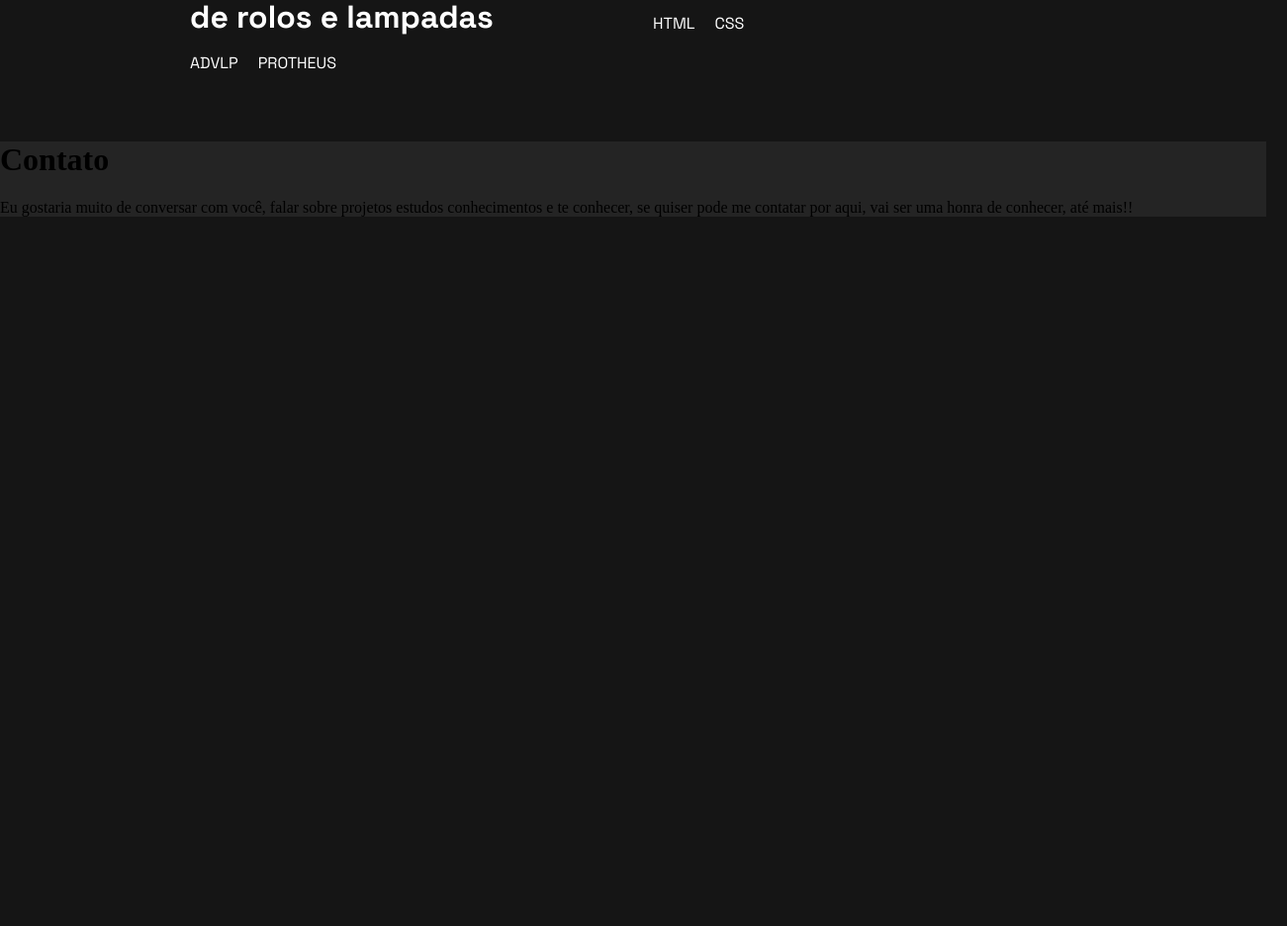
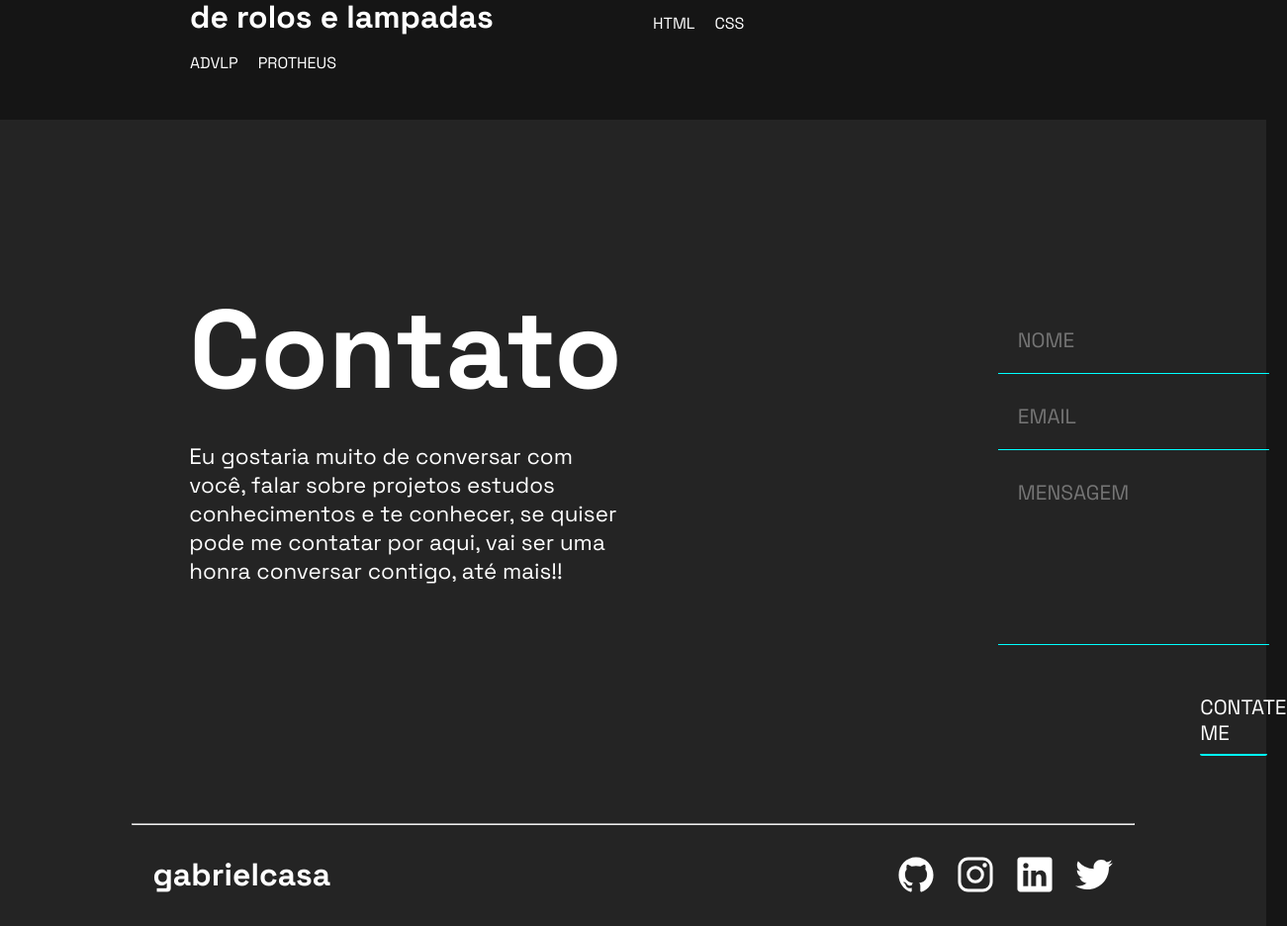
Before and after one commit to Bielfer12/meu_portfolio, a plain HTML site: page index.html in a window 1280 px wide. Shown: the part 2573-3509 px from the top of the page at 99% size, 1301 px wide, since content can reach past the window. Before the commit the page ends 2808 px from the top, so only its background shows below. Drawn offline with nearby package versions, Linux system fonts and the light colour scheme.

Commit message:
parte final do footer

```diff
--- a/index.html
+++ b/index.html
@@ -116,13 +116,35 @@
         </div>
     </main>
     <footer>
-        <div class="infos-footer">
-            <h1>Contato</h1>
-            <p>Eu gostaria muito de conversar com você, falar sobre projetos estudos conhecimentos e te conhecer, se quiser pode me contatar por aqui, vai ser uma honra de conhecer, até mais!!</p>
+        <div class="top-footer">
+            <div class="infos-footer">
+                <h1>Contato</h1>
+                <p>Eu gostaria muito de conversar com você, falar sobre projetos estudos conhecimentos e te conhecer, se quiser pode me contatar por aqui, vai ser uma honra conversar contigo, até mais!!</p>
+            </div>
+            <div class="send-email">
+                <textarea id="name" placeholder="Nome" (input)="handleInput($event)"rows="1"></textarea>
+                <textarea id="email" placeholder="Email" (input)="handleInput($event)"rows="1"></textarea>
+                <textarea id="mensage" placeholder="Mensagem" (input)="handleInput($event)"rows="1"></textarea>
+                <p id="callme-3"><span>CONTATE ME<span></p>
+            </div>
         </div>
-        <div class="send-email">
-        </div>
+        <hr>
         <div class="final">
+            <h1>gabrielcasa</h1>
+            <div class="icon-2">
+                    <a href="https://github.com/Bielfer12" target="_blank">
+                        <ion-icon name="logo-github"></ion-icon>
+                    </a>
+                    <a href="" target="_blank">
+                        <ion-icon name="logo-instagram"></ion-icon>
+                    </a>
+                    <a href="https://www.linkedin.com/in/gabriel-fernandes-56416b262/" target="_blank">
+                        <ion-icon name="logo-linkedin"></ion-icon>
+                    </a>
+                    <a href="" target="_blank">
+                        <ion-icon name="logo-twitter"></ion-icon>
+                    </a>
+                </div>
         </div>
     </footer>
     <script type="module" src="https://unpkg.com/ionicons@7.1.0/dist/ionicons/ionicons.esm.js"></script>
--- a/style.css
+++ b/style.css
@@ -217,4 +217,130 @@ footer {
     background:var(--back-photo);
     width: 100%;
     height: 80%;
+    display: flex;
+    flex-direction: column;
+    justify-content: center;
+    align-items: center;
+    font-family: var(--font);
+    color: var(--leter-white)
 }
+
+footer hr {
+    width: 79%;
+}
+
+.infos-footer {
+    margin: 0 170px 0 200px;
+}
+
+.infos-footer h1{
+    font-size: 700%;
+    margin: 0;
+}
+
+.infos-footer p{
+    font-size: 140%;
+}
+
+.top-footer {
+    display: grid;
+    grid-template-columns: repeat(2, 1fr);
+    align-items: center;
+    margin-bottom: 50px;
+}
+
+.send-email {
+    display: flex;
+    flex-direction: column;
+    width: 60%;
+    margin: 100px 0 0 200px;
+}
+
+
+#name {
+    background-color: transparent;
+    border-radius: 0px;
+    border: none;
+    outline: none;
+    font-family: var(--font);
+    font-size: 130%;
+    color: var(--leter-white);
+    border-bottom: 1px solid var(--sub-cian);
+    margin: 10px;
+    padding: 100px 10px 20px 20px;
+    resize: none;
+    overflow: hidden;
+    text-transform: uppercase;
+}
+
+#email {
+    background-color: transparent;
+    border-radius: 0px;
+    border: none;
+    outline: none;
+    font-family: var(--font);
+    font-size: 130%;
+    color: var(--leter-white);
+    border-bottom: 1px solid var(--sub-cian);
+    margin: 10px;
+    padding: 10px 10px 20px 20px;
+    resize: none;
+    overflow: hidden;
+    text-transform: uppercase;
+}
+
+#mensage {
+    background-color: transparent;
+    border-radius: 0px;
+    border: none;
+    outline: none;
+    font-family: var(--font);
+    font-size: 130%;
+    color: var(--leter-white);
+    border-bottom: 1px solid var(--sub-cian);
+    margin: 10px;
+    padding: 10px 10px 140px 20px;
+    resize: none;
+    overflow: hidden;
+    text-transform: uppercase;
+}
+
+#callme-3 {
+    width: 23%;
+    display: flex;
+    font-family:var(--sub-cian);
+    align-items: center;
+    height: 100%;
+    margin: 40px 10px 10px 73%;
+    font-size: 130%;
+    border-bottom: 2px solid aqua;
+    color: var(--leter-white);
+    padding-bottom: 8px;
+    cursor: pointer;
+    border-radius: 2px;
+}
+
+.final {
+    display: flex;
+    flex-direction: row;
+    justify-content: space-between;
+    width: 79%;
+}
+
+.final h1 {
+    font-size: 200%;
+    margin: 21.4px 0 20px 20px;
+}
+
+.icon-2 {
+    display: flex;
+    justify-content: flex-end;
+    align-items: center;
+    margin: 21.4px 20px 20px 0;
+    gap: 20px;
+    font-size: 40px;
+}
+
+.icon-2 a{
+    color: var(--leter-white);
+}
```
